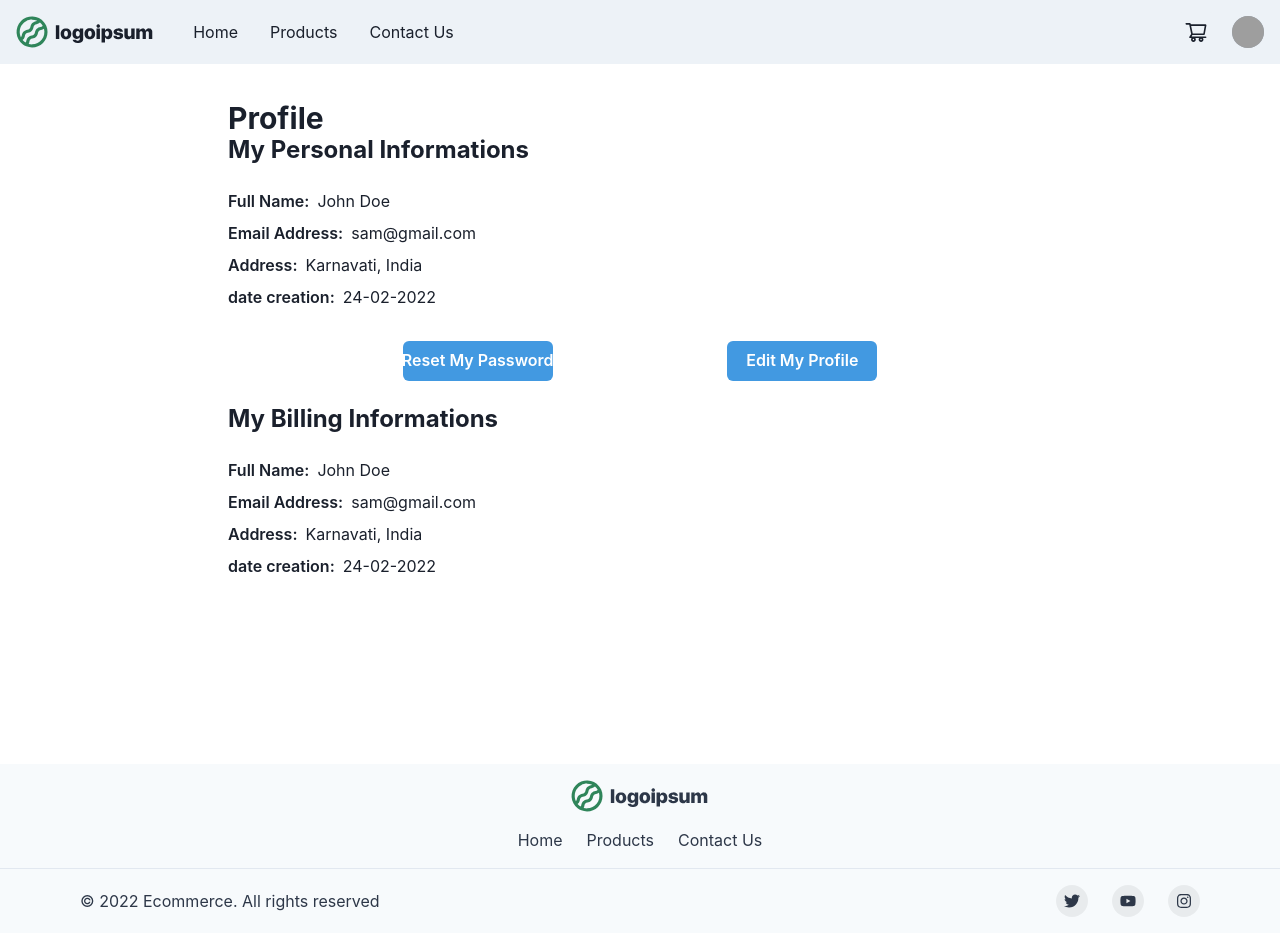
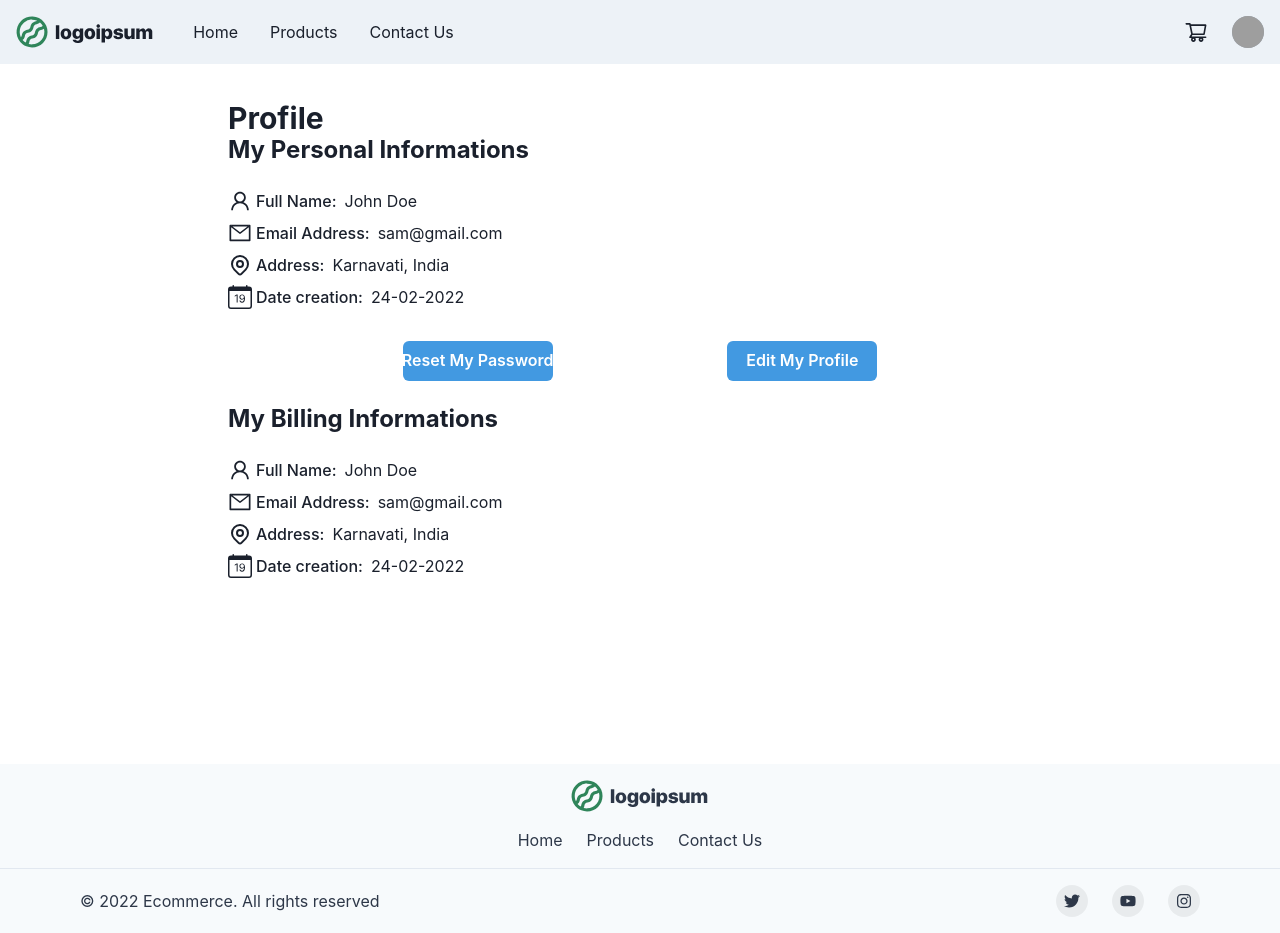
Before and after one commit to Samlogy/saas-ecommerce, a Next.js app in the folder front/: page /profile in a window 1280 px wide. Built offline with nearby package versions, Linux system fonts and the light colour scheme; grey boxes are pictures that could not be loaded.

Commit message:
add: icon to profile page

```diff
--- a/front/pages/profile.tsx
+++ b/front/pages/profile.tsx
@@ -1,5 +1,8 @@
 import { Box, Heading, Text, Button, Flex, Container } from '@chakra-ui/react';
 import Link from 'next/link'
+import { AiOutlineUser, AiOutlineMail } from "react-icons/ai"
+import { HiOutlineLocationMarker } from "react-icons/hi"
+import { BsCalendarDate } from "react-icons/bs"
 
 import Layout from "../components/Layout"
 
@@ -14,7 +17,6 @@ export default function Profile() {
 
   return (
     <Layout isHeaderVisible isFooterVisible>
-       {/* <Container maxW="1024px" bg="#FFFC" minHeight='calc(100vh - 100px)' py="36px" px={["16px","","","50px", "100px"]} borderRadius="4px"> */}
         <Heading as="h1" fontSize="30px">
           Profile
         </Heading>
@@ -31,7 +33,6 @@ export default function Profile() {
         </Flex>
 
         <DisplayBillingData data={data} />
-      {/* </Container> */}
   </Layout>
   );
 }
@@ -42,22 +43,26 @@ const DisplayUserData = ({ data }: { data: any }) => {
     <Heading as="h2" fontSize="1.5rem"> My Personal Informations </Heading>
       <Flex flexDir="column" my="1.5rem">
         <Flex alignItems={"center"} mb=".5rem">
-          <Box as="span" fontSize="16px" fontWeight="600"> Full Name: </Box>
+          <AiOutlineUser size={24} />
+          <Box as="span" fontSize="16px" fontWeight="500" ml=".25rem"> Full Name: </Box>
           <Box as="span" fontSize="16px" fontWeight="400" ml=".5rem"> {data.fullName} </Box>
         </Flex>
 
         <Flex alignItems={"center"} mb=".5rem">
-          <Box as="span" fontSize="16px" fontWeight="600"> Email Address: </Box>
+          <AiOutlineMail size={24} />
+          <Box as="span" fontSize="16px" fontWeight="500" ml=".25rem"> Email Address: </Box>
           <Box as="span" fontSize="16px" fontWeight="400" ml=".5rem"> {data.email} </Box>
         </Flex>
 
         <Flex alignItems={"center"} mb=".5rem">
-          <Box as="span" fontSize="16px" fontWeight="600"> Address: </Box>
+          <HiOutlineLocationMarker size={24} />
+          <Box as="span" fontSize="16px" fontWeight="500" ml=".25rem"> Address: </Box>
           <Box as="span" fontSize="16px" fontWeight="400" ml=".5rem"> {data.address} </Box>
         </Flex>
 
         <Flex alignItems={"center"} mb=".5rem">
-          <Box as="span" fontSize="16px" fontWeight="600"> date creation: </Box>
+          <BsCalendarDate size={24} />
+          <Box as="span" fontSize="16px" fontWeight="500" ml=".25rem"> Date creation: </Box>
           <Box as="span" fontSize="16px" fontWeight="400" ml=".5rem"> {data.createdAt} </Box>
         </Flex>
       </Flex>
@@ -71,22 +76,26 @@ const DisplayBillingData = ({ data }: { data: any }) => {
       <Heading as="h2" fontSize="1.5rem"> My Billing Informations </Heading>
       <Flex flexDir="column" my="1.5rem">
         <Flex alignItems={"center"} mb=".5rem">
-          <Box as="span" fontSize="16px" fontWeight="600"> Full Name: </Box>
+          <AiOutlineUser size={24} />
+          <Box as="span" fontSize="16px" fontWeight="500" ml=".25rem"> Full Name: </Box>
           <Box as="span" fontSize="16px" fontWeight="400" ml=".5rem"> {data.fullName} </Box>
         </Flex>
 
         <Flex alignItems={"center"} mb=".5rem">
-          <Box as="span" fontSize="16px" fontWeight="600"> Email Address: </Box>
+          <AiOutlineMail size={24} />
+          <Box as="span" fontSize="16px" fontWeight="500" ml=".25rem"> Email Address: </Box>
           <Box as="span" fontSize="16px" fontWeight="400" ml=".5rem"> {data.email} </Box>
         </Flex>
 
         <Flex alignItems={"center"} mb=".5rem">
-          <Box as="span" fontSize="16px" fontWeight="600"> Address: </Box>
+          <HiOutlineLocationMarker size={24} />
+          <Box as="span" fontSize="16px" fontWeight="500" ml=".25rem"> Address: </Box>
           <Box as="span" fontSize="16px" fontWeight="400" ml=".5rem"> {data.address} </Box>
         </Flex>
 
         <Flex alignItems={"center"} mb=".5rem">
-          <Box as="span" fontSize="16px" fontWeight="600"> date creation: </Box>
+          <BsCalendarDate size={24} />
+          <Box as="span" fontSize="16px" fontWeight="500" ml=".25rem"> Date creation: </Box>
           <Box as="span" fontSize="16px" fontWeight="400" ml=".5rem"> {data.createdAt} </Box>
         </Flex>
       </Flex>
```
